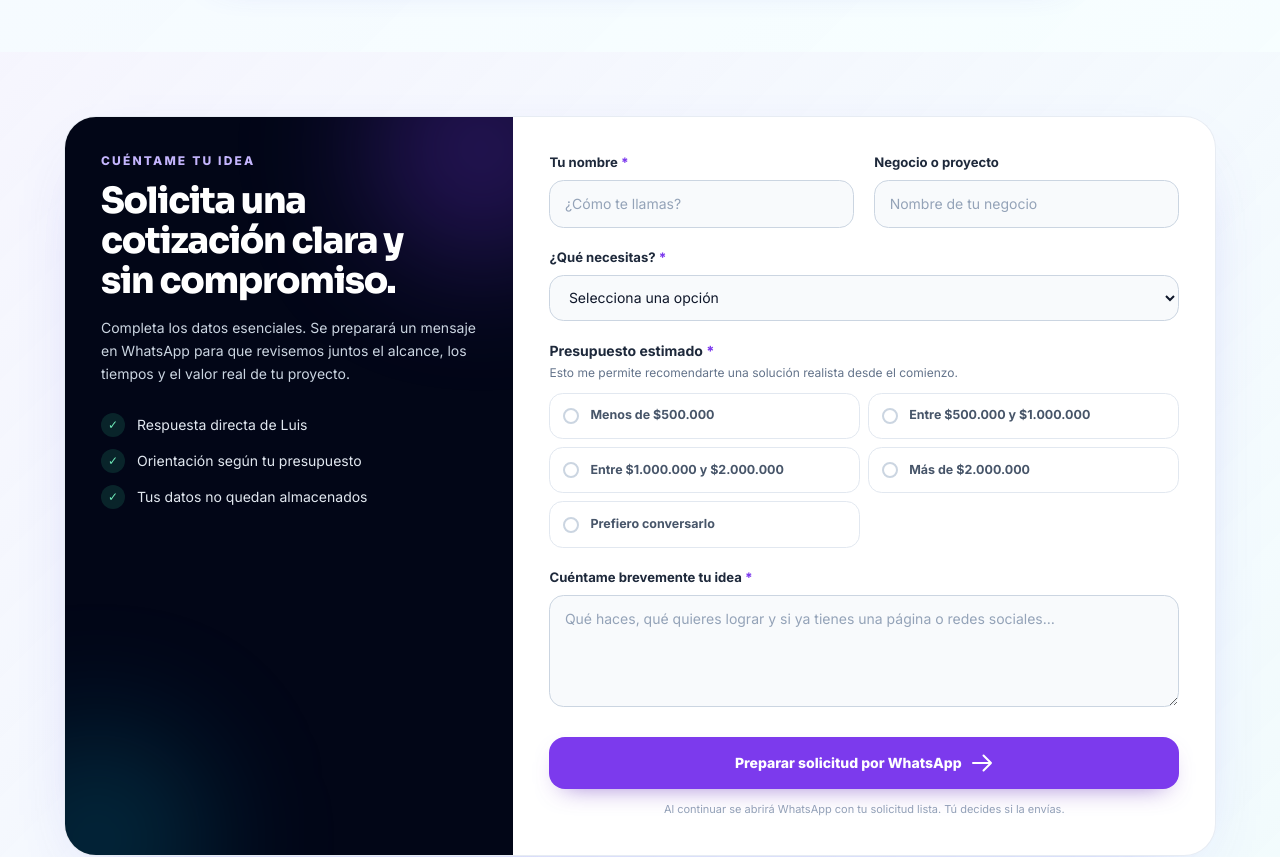
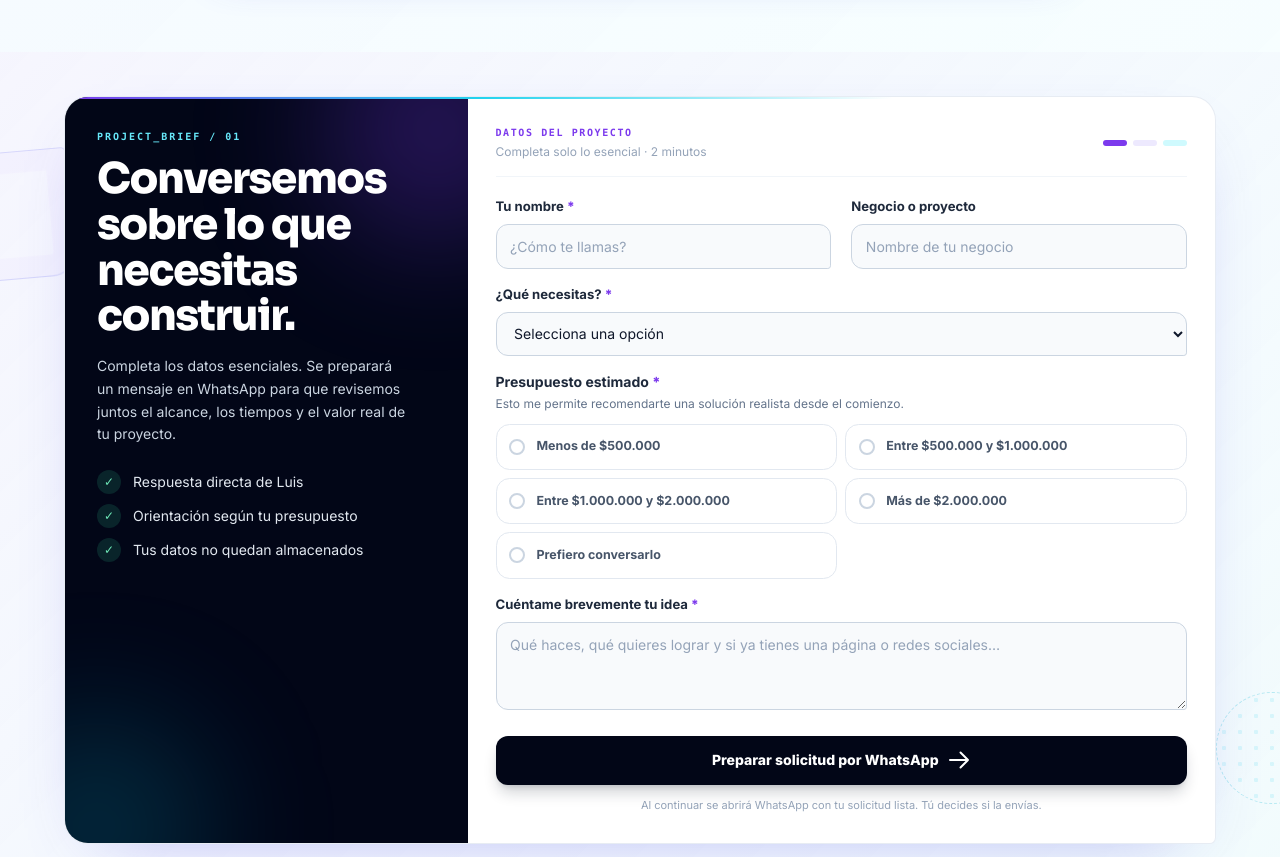
Before and after one commit to ventasconfianza100-max/luis-reyes-webs, a React (Vite) app: page / in a window 1280 px wide. Shown: the part 7240-8097 px from the top of the page. Built offline with nearby package versions, Linux system fonts and the light colour scheme.

Commit message:
moderniza cotizador y fondos de paginas

```diff
--- a/src/components/QuoteRequestForm.jsx
+++ b/src/components/QuoteRequestForm.jsx
@@ -21,16 +21,16 @@ export default function QuoteRequestForm() {
   }
 
   return (
-    <section id="cotizacion" className="quote-section px-6 py-12 md:py-16" aria-labelledby="quote-title">
-      <div className="mx-auto grid max-w-6xl overflow-hidden rounded-[2rem] border border-slate-200/80 bg-white shadow-[0_24px_70px_-40px_rgba(79,70,229,.45)] lg:grid-cols-[.78fr_1.22fr]">
-        <div className="relative overflow-hidden bg-slate-950 p-7 text-white md:p-9">
+    <section id="cotizacion" className="quote-section decor-section decor-quote px-6 py-8 md:py-11" aria-labelledby="quote-title">
+      <div className="quote-shell relative z-10 mx-auto grid max-w-6xl overflow-hidden border border-slate-200/80 bg-white shadow-[0_24px_70px_-40px_rgba(79,70,229,.45)] lg:grid-cols-[.7fr_1.3fr]">
+        <div className="relative overflow-hidden bg-slate-950 p-6 text-white md:p-8">
           <div className="absolute -right-20 -top-20 h-56 w-56 rounded-full bg-brand-600/30 blur-3xl" aria-hidden="true" />
           <div className="absolute -bottom-24 -left-20 h-56 w-56 rounded-full bg-cyan-500/20 blur-3xl" aria-hidden="true" />
           <div className="relative">
-            <p className="text-xs font-extrabold uppercase tracking-[.18em] text-brand-300">Cuéntame tu idea</p>
-            <h2 id="quote-title" className="mt-3 font-display text-3xl font-extrabold tracking-tight md:text-4xl">Solicita una cotización clara y sin compromiso.</h2>
+            <p className="font-mono text-[10px] font-extrabold uppercase tracking-[.2em] text-cyan-300">PROJECT_BRIEF / 01</p>
+            <h2 id="quote-title" className="mt-3 font-display text-3xl font-extrabold tracking-[-.045em] md:text-[2.65rem] md:leading-[1.08]">Conversemos sobre lo que necesitas construir.</h2>
             <p className="mt-4 text-sm leading-relaxed text-slate-300">Completa los datos esenciales. Se preparará un mensaje en WhatsApp para que revisemos juntos el alcance, los tiempos y el valor real de tu proyecto.</p>
-            <div className="mt-7 space-y-3 text-sm">
+            <div className="mt-6 space-y-2.5 text-sm">
               {['Respuesta directa de Luis', 'Orientación según tu presupuesto', 'Tus datos no quedan almacenados'].map((item) => (
                 <p key={item} className="flex items-center gap-3"><span className="grid h-6 w-6 flex-none place-items-center rounded-full bg-emerald-400/15 text-xs text-emerald-300">✓</span><span className="text-slate-200">{item}</span></p>
               ))}
@@ -38,15 +38,19 @@ export default function QuoteRequestForm() {
           </div>
         </div>
 
-        <form onSubmit={handleSubmit} className="quote-form p-6 md:p-9">
+        <form onSubmit={handleSubmit} className="quote-form p-5 md:p-7">
+          <div className="mb-5 flex items-center justify-between border-b border-slate-100 pb-4">
+            <div><p className="font-mono text-[10px] font-bold tracking-[.16em] text-brand-600">DATOS DEL PROYECTO</p><p className="mt-1 text-xs text-slate-400">Completa solo lo esencial · 2 minutos</p></div>
+            <div className="hidden items-center gap-1.5 sm:flex" aria-hidden="true"><span className="h-1.5 w-6 rounded-full bg-brand-600" /><span className="h-1.5 w-6 rounded-full bg-brand-100" /><span className="h-1.5 w-6 rounded-full bg-cyan-100" /></div>
+          </div>
           <div className="grid gap-5 sm:grid-cols-2">
             <label className="quote-field"><span>Tu nombre <b>*</b></span><input name="name" type="text" autoComplete="name" required placeholder="¿Cómo te llamas?" /></label>
             <label className="quote-field"><span>Negocio o proyecto</span><input name="business" type="text" autoComplete="organization" placeholder="Nombre de tu negocio" /></label>
           </div>
 
-          <label className="quote-field mt-5"><span>¿Qué necesitas? <b>*</b></span><select name="projectType" required defaultValue=""><option value="" disabled>Selecciona una opción</option>{projectTypes.map((option) => <option key={option}>{option}</option>)}</select></label>
+          <label className="quote-field mt-4"><span>¿Qué necesitas? <b>*</b></span><select name="projectType" required defaultValue=""><option value="" disabled>Selecciona una opción</option>{projectTypes.map((option) => <option key={option}>{option}</option>)}</select></label>
 
-          <fieldset className="mt-5">
+          <fieldset className="mt-4">
             <legend className="text-sm font-bold text-slate-800">Presupuesto estimado <b className="text-brand-600">*</b></legend>
             <p className="mt-1 text-xs text-slate-500">Esto me permite recomendarte una solución realista desde el comienzo.</p>
             <div className="mt-3 grid gap-2 sm:grid-cols-2">
@@ -59,8 +63,8 @@ export default function QuoteRequestForm() {
             </div>
           </fieldset>
 
-          <label className="quote-field mt-5"><span>Cuéntame brevemente tu idea <b>*</b></span><textarea name="details" required rows="4" placeholder="Qué haces, qué quieres lograr y si ya tienes una página o redes sociales…" /></label>
-          <button type="submit" className="primary-cta mt-6 inline-flex min-h-[3.25rem] w-full items-center justify-center gap-2 rounded-2xl bg-brand-600 px-6 py-3.5 text-sm font-extrabold text-white shadow-lg shadow-brand-900/20 transition hover:-translate-y-0.5 hover:bg-brand-700 active:translate-y-0">
+          <label className="quote-field mt-4"><span>Cuéntame brevemente tu idea <b>*</b></span><textarea name="details" required rows="3" placeholder="Qué haces, qué quieres lograr y si ya tienes una página o redes sociales…" /></label>
+          <button type="submit" className="primary-cta mt-5 inline-flex min-h-[3.1rem] w-full items-center justify-center gap-2 rounded-xl bg-slate-950 px-6 py-3 text-sm font-extrabold text-white shadow-lg shadow-slate-900/20 transition hover:-translate-y-0.5 hover:bg-brand-700 active:translate-y-0">
             Preparar solicitud por WhatsApp
             <svg viewBox="0 0 24 24" width="18" height="18" fill="none" stroke="currentColor" strokeWidth="2" aria-hidden="true"><path strokeLinecap="round" strokeLinejoin="round" d="M13.5 4.5 21 12m0 0-7.5 7.5M21 12H3" /></svg>
           </button>
--- a/src/index.css
+++ b/src/index.css
@@ -96,6 +96,22 @@ body {
   border: 1px solid rgba(99,102,241,.16);
   border-radius: 2.5rem;
   transform: rotate(24deg);
+}
+@media (min-width: 1024px) {
+  .page-hero::after { animation: decor-tilt 16s ease-in-out infinite; }
+  .page-hero::before {
+    content: '';
+    position: absolute;
+    z-index: -1;
+    left: 3.5%;
+    bottom: 14%;
+    width: .5rem;
+    height: .5rem;
+    background: #22d3ee;
+    box-shadow: 1rem 0 #6366f1, 1rem 1rem #a78bfa;
+    animation: decor-float 9s ease-in-out infinite;
+    opacity: .52;
+  }
 }
 .hero-section::before {
   content: '';
@@ -436,6 +452,28 @@ body {
     opacity: .55;
   }
 
+  /* Cotización: retícula de briefing y anillos de proceso. */
+  .decor-quote::before {
+    left: -3.5rem;
+    top: 12%;
+    width: 8rem;
+    height: 8rem;
+    border: 1px solid rgba(99,102,241,.22);
+    border-radius: 1.5rem .4rem 1.5rem 1.5rem;
+    box-shadow: inset 0 0 0 1.3rem rgba(124,58,237,.025);
+    animation: decor-tilt 18s ease-in-out infinite;
+  }
+  .decor-quote::after {
+    right: -3rem;
+    bottom: 10%;
+    width: 7rem;
+    height: 7rem;
+    border: 1px dashed rgba(6,182,212,.26);
+    border-radius: 50%;
+    background: radial-gradient(circle,rgba(34,211,238,.13) 0 2px,transparent 2.5px) center/16px 16px;
+    animation: decor-spin 36s linear infinite reverse;
+  }
+
   /* Planes: órbitas concéntricas, asociadas a opciones y escala. */
   .decor-pricing::before {
     right: -4rem;
@@ -731,12 +769,14 @@ button:focus-visible {
 .social-footer span { margin-left: .25rem; color: #8b5cf6; }
 
 /* Formulario de cotización */
-.quote-section { background: linear-gradient(135deg, rgba(245,243,255,.62), rgba(236,254,255,.48)); }
+.quote-section { position: relative; overflow: hidden; background: linear-gradient(135deg, rgba(245,243,255,.62), rgba(236,254,255,.48)); }
+.quote-shell { border-radius: 1.5rem 1.5rem .4rem 1.5rem; }
+.quote-shell::before { content: ''; position: absolute; inset: 0 0 auto; z-index: 20; height: 2px; background: linear-gradient(90deg,#7c3aed,#22d3ee,transparent 72%); }
 .quote-field { display: block; }
 .quote-field > span { display: block; margin-bottom: .45rem; color: #1e293b; font-size: .82rem; font-weight: 700; }
 .quote-field b { color: #7c3aed; }
-.quote-field input, .quote-field select, .quote-field textarea { width: 100%; border: 1px solid #cbd5e1; border-radius: .9rem; background: #f8fafc; padding: .78rem .9rem; color: #0f172a; font-size: .875rem; outline: none; transition: border-color .18s ease, box-shadow .18s ease, background .18s ease; }
-.quote-field textarea { min-height: 7rem; resize: vertical; line-height: 1.5; }
+.quote-field input, .quote-field select, .quote-field textarea { width: 100%; border: 1px solid #cbd5e1; border-radius: .75rem .75rem .2rem .75rem; background: #f8fafc; padding: .7rem .85rem; color: #0f172a; font-size: .875rem; outline: none; transition: border-color .18s ease, box-shadow .18s ease, background .18s ease; }
+.quote-field textarea { min-height: 5.5rem; resize: vertical; line-height: 1.5; }
 .quote-field input::placeholder, .quote-field textarea::placeholder { color: #94a3b8; }
 .quote-field input:focus, .quote-field select:focus, .quote-field textarea:focus { border-color: #8b5cf6; background: #fff; box-shadow: 0 0 0 3px rgba(139,92,246,.12); }
 .quote-budget { display: flex; min-height: 2.9rem; cursor: pointer; align-items: center; gap: .7rem; border: 1px solid #e2e8f0; border-radius: .85rem; padding: .7rem .8rem; color: #475569; font-size: .78rem; font-weight: 650; transition: border-color .18s ease, background .18s ease, color .18s ease; }
```
